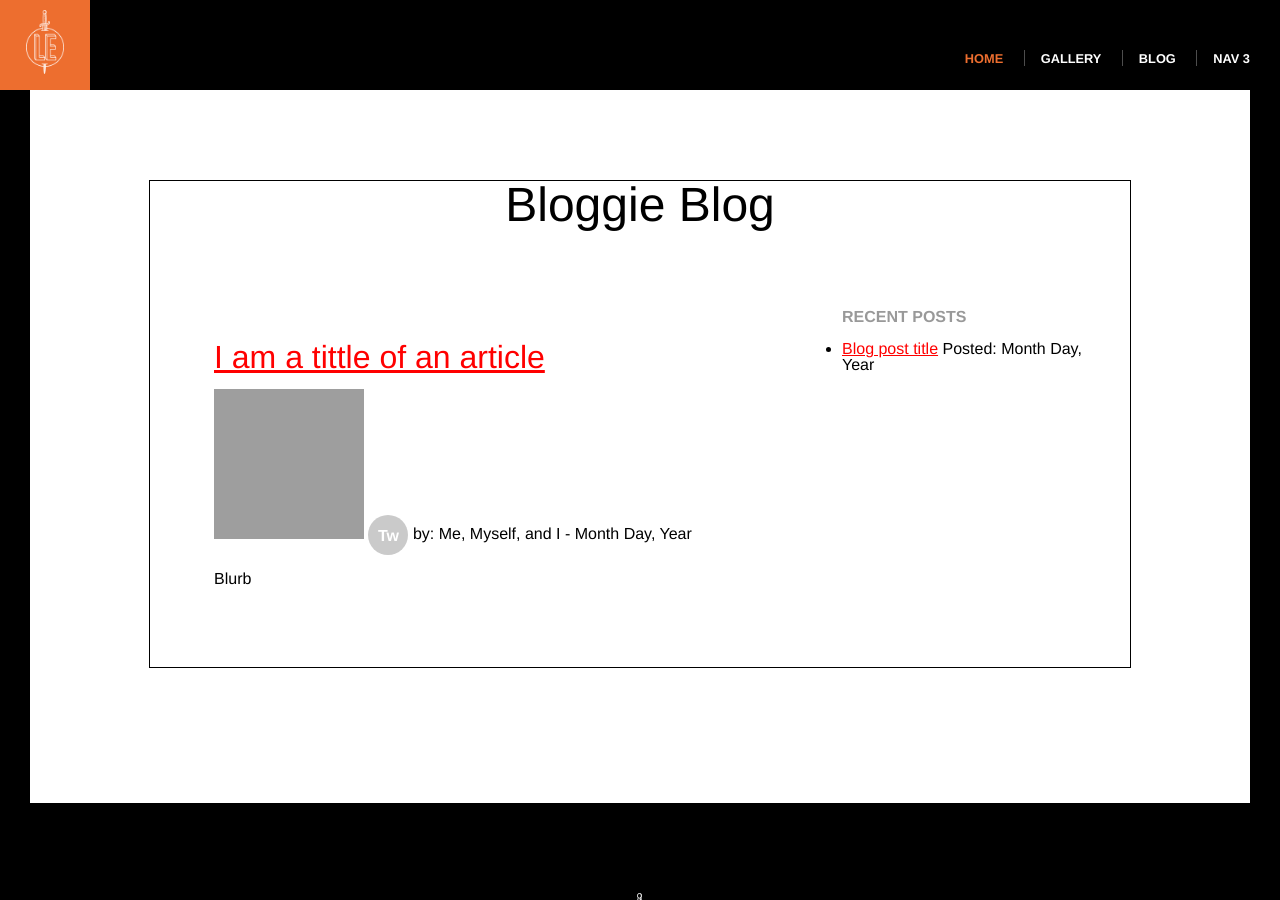
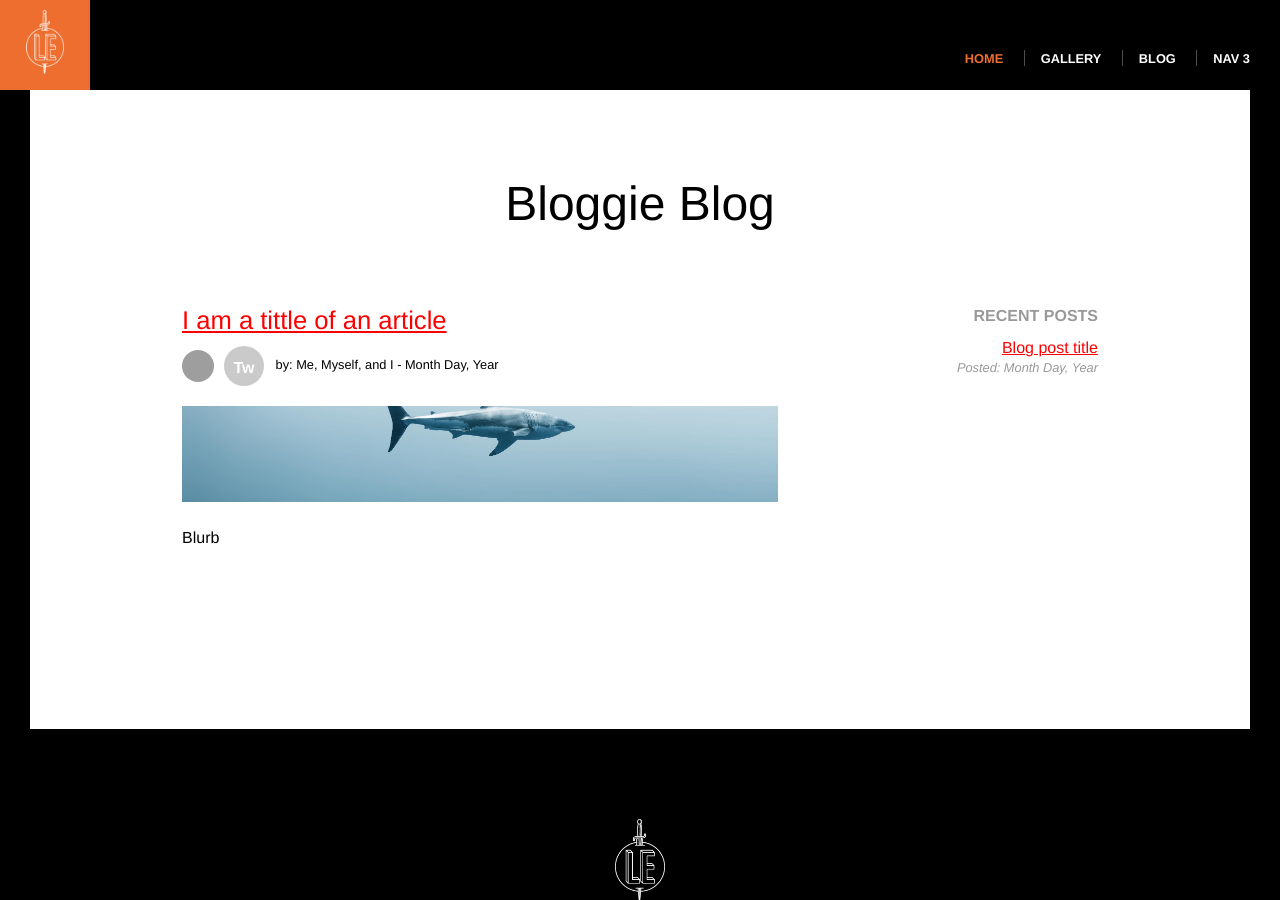
Before and after one commit to agakesik/full-website, a Jekyll site: the page built from blog/index.html, in a window 1280 px wide and 900 px high. Built offline with Jekyll 4.4.1, drawn with Linux system fonts in a browser that asks for light colours; grey boxes are pictures that could not be loaded.

Commit message:
Resize fonts, create margins and padding, make gravatar a circle

```diff
--- a/blog/index.html
+++ b/blog/index.html
@@ -15,8 +15,8 @@ layout: default
       </ul>
     </div>
     <div class="col col-content blog-previes">
-      <div class="col col-content blog-preview">
-        <div class="blog posts">
+
+        <div class="blog-posts">
           <header class="post-header">
             <h2><a href="">I am a tittle of an article</a></h2>
             <div class="post-byline">
@@ -26,13 +26,13 @@ layout: default
               <span> - Month Day, Year</span>
             </div>
           </header>
-          <div class="post-image" style="background-image:url('/images/shark.jpg')">
+          <div class="posts-image" style="background-image:url('/images/shark.jpg')">
           </div>
           <p>
             Blurb
           </p>
         </div>
-      </div>
+
     </div>
   </div>
 </div>
--- a/css/main.css
+++ b/css/main.css
@@ -166,7 +166,6 @@ h2 ~ p {
   margin: 10vh auto 15vh;
   max-width: 980px;
   width: 85vw;
-  border: 1px solid black;
 }
 .page h1 {
   font-size: 3em;
@@ -321,7 +320,6 @@ h2 ~ p {
 
 
 /* GALLERY STYLES */
-
 .gallery-thumbs {
   height: 90vh;
   overflow: auto;
@@ -358,3 +356,49 @@ h2 ~ p {
 .gallery-info h3 {
   margin-bottom: 1em;
 }
+
+/* BLOG STYLES */
+.blog-recent {
+  text-align: right;
+}
+.blog-title-list {
+  list-style: none;
+  padding: 0;
+}
+.blog-title-list li ~ li {
+  margin-top: 1.5em;
+}
+.blog-title-list span {
+  color: #999;
+  display: block;
+  font-size: 0.8em;
+  font-style: italic;
+  margin-top: 0.5em;
+}
+.blog-posts ~ .blog-posts {
+  border-top: 1px dotted rgba(0, 0, 0, 0.5);
+  margin-top: 4em;
+  padding-top: 4em;
+}
+.blog-posts .post-header {
+  font-size: 0.8em;
+}
+.post-header {
+  margin-bottom: 1.5em;
+}
+.post-header img,
+.post-header .social-link {
+  margin-right: 0.5em;
+}
+.post-header img {
+  border-radius: 99px;
+  display: inline-block;
+  height: 2.5em;
+  vertical-align: middle;
+}
+.posts-image {
+  background-position: center;
+  background-size: cover;
+  height: 6em;
+  margin-bottom: 1.5em;
+}
```
Also changed, not shown: images/shark.jpg (added).
